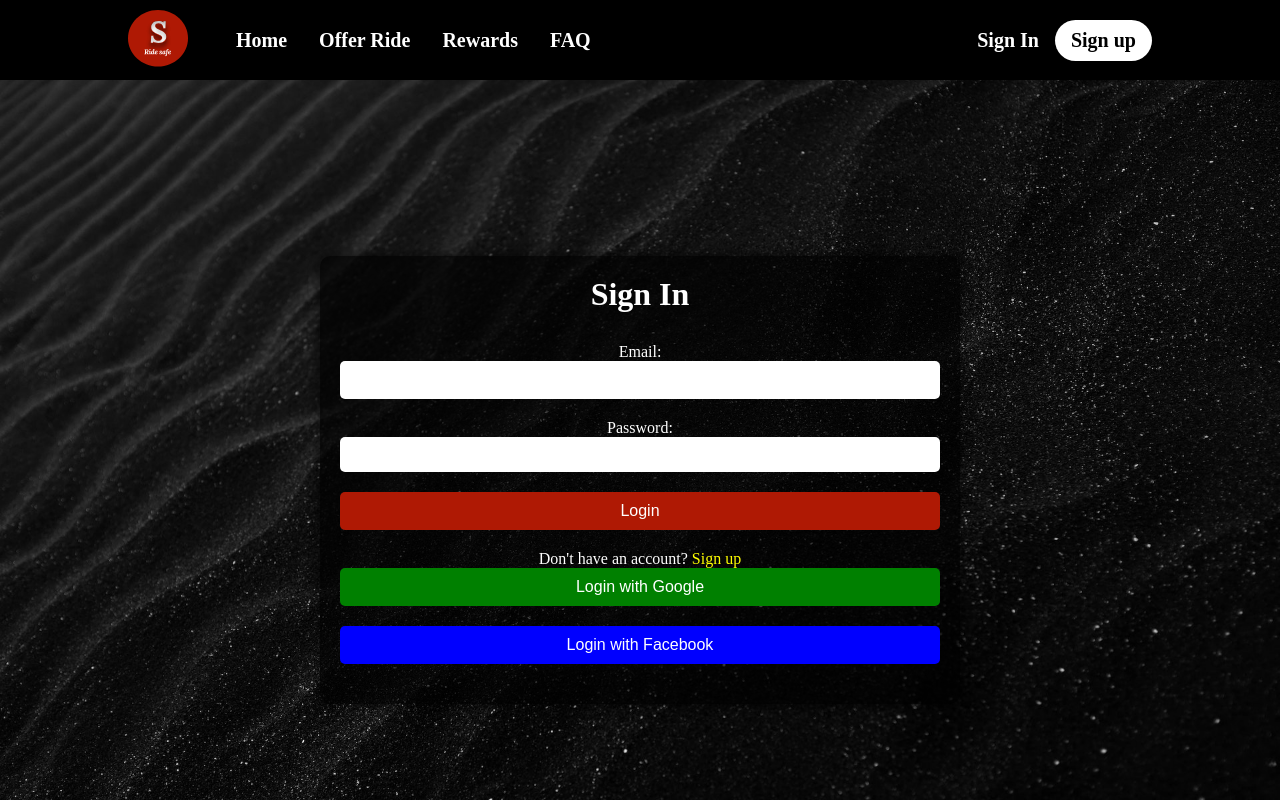
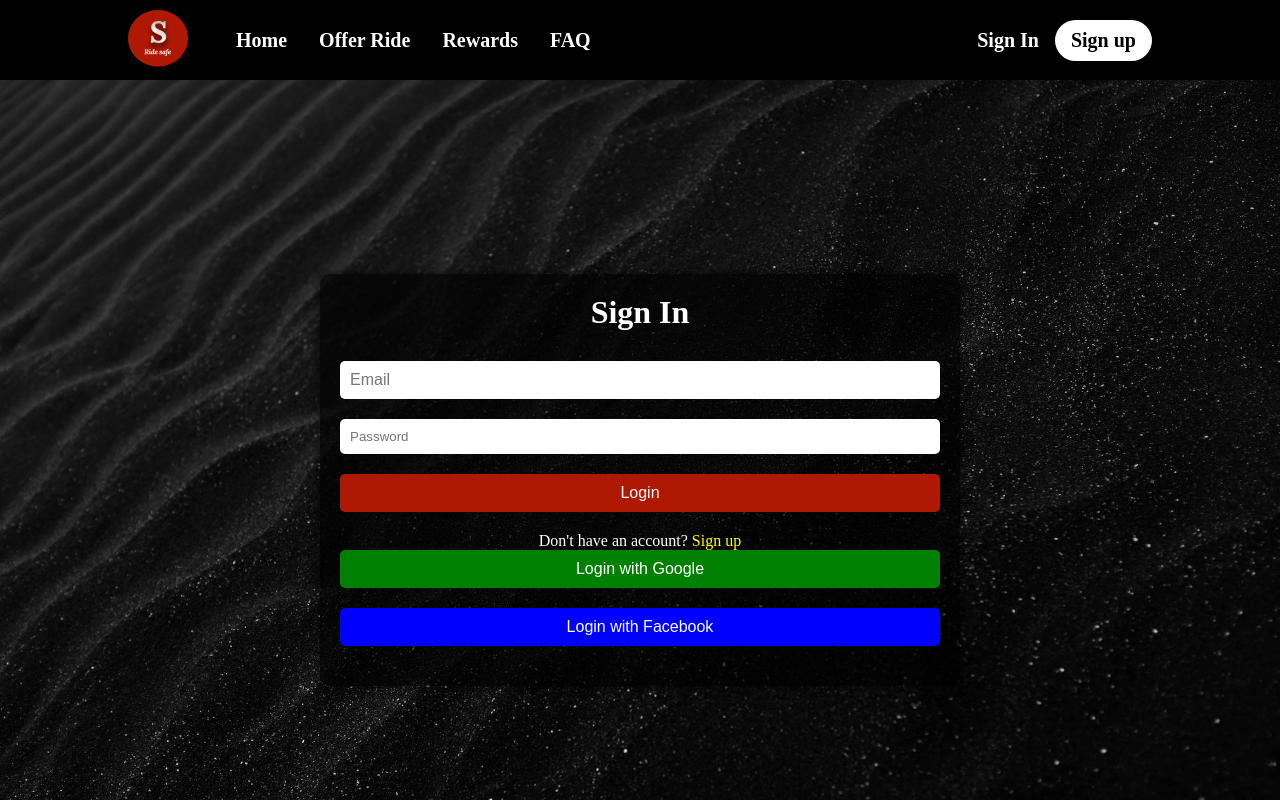
Before and after one commit to MariusBaldovin/Solent_Ride_Share, a React (Create React App) app: page /SignIn in a window 1280 px wide. Shown: the top 800 px of the page. Built offline with nearby package versions, Linux system fonts and the light colour scheme; no server answers.

Commit message:
implemented firebase  authentication, sign up and sign in using email and password

```diff
--- a/package.json
+++ b/package.json
@@ -38,5 +38,8 @@
       "last 1 firefox version",
       "last 1 safari version"
     ]
+  },
+  "devDependencies": {
+    "@babel/plugin-proposal-private-property-in-object": "^7.21.11"
   }
 }
--- a/src/App.js
+++ b/src/App.js
@@ -16,10 +16,12 @@ import {
   SignIn,
 } from "./components";
 import "./App.css";
+import { AuthContextProvider } from "./components/context/Authcontext";
 const App = () => {
   return (
     <>
       <Router>
+        <AuthContextProvider>
           <NavBar />
           <Routes>
             <Route exact path="/" element={<Home />} />
@@ -35,6 +37,7 @@ const App = () => {
             // Catch all unmatched routes
             <Route path="*" element={<NotFound />} />
           </Routes>
+        </AuthContextProvider>
         <Footer />
       </Router>
     </>
--- /dev/null
+++ b/src/components/context/Authcontext.js
@@ -0,0 +1,68 @@
+import React, { createContext, useContext, useState, useEffect } from "react";
+import { auth } from "../firebase";
+import {
+  createUserWithEmailAndPassword,
+  signInWithEmailAndPassword,
+  signOut as signOutFirebase,
+  onAuthStateChanged,
+} from "firebase/auth";
+
+// Create a context for managing authentication
+const AuthContext = createContext();
+
+// Custom hook to use the AuthContext
+export const useAuth = () => {
+  return useContext(AuthContext);
+};
+
+// AuthContextProvider component to wrap your application
+export const AuthContextProvider = ({ children }) => {
+  const [currentUser, setCurrentUser] = useState(null);
+  const [loading, setLoading] = useState(true);
+
+  // Function to register a new user
+  const signUp = async (email, password) => {
+    return createUserWithEmailAndPassword(auth, email, password);
+  };
+
+  // Function to log in an existing user
+  const signIn = async (email, password) => {
+    return signInWithEmailAndPassword(auth, email, password);
+  };
+
+  // Function to log out the current user
+  const signOut = async () => {
+    return signOutFirebase(auth);
+  };
+
+  // Listen for changes in authentication state
+  useEffect(() => {
+    const unsubscribe = onAuthStateChanged(auth, (user) => {
+      if (user) {
+        // User is signed in, fetch additional data like name
+        const displayName = user.displayName;
+        setCurrentUser({ ...user, displayName });
+        setLoading(false);
+      } else {
+        // User is signed out
+        setCurrentUser(null);
+        setLoading(false);
+      }
+    });
+
+    return unsubscribe;
+  }, []);
+
+  const value = {
+    currentUser,
+    signUp,
+    signIn,
+    signOut,
+  };
+
+  return (
+    <AuthContext.Provider value={value}>
+      {!loading && children}
+    </AuthContext.Provider>
+  );
+};
--- a/src/components/signin/SignIn.css
+++ b/src/components/signin/SignIn.css
@@ -47,6 +47,30 @@
 .signin-form input[type="email"],
 .signin-form input[type="password"] {
     margin-bottom: 20px;
+}
+
+.error {
+    color: #af1904;
+    font-size: 12px;
+    position: absolute;
+    right: 10px;
+    top: 35%;
+    transform: translateY(-50%);
+    pointer-events: none;
+}
+
+.error_empty-field {
+    color: #af1904;
+    font-size: 12px;
+    position: absolute;
+    left: 10px;
+    top: 35%;
+    transform: translateY(-50%);
+    pointer-events: none;
+}
+
+.name-error {
+    position: relative;
 }
 
 /* Customize button styles */
--- a/src/components/signin/SignIn.js
+++ b/src/components/signin/SignIn.js
@@ -1,34 +1,115 @@
 import React, { useState } from "react";
-import { NavLink } from "react-router-dom";
+import { NavLink, useNavigate } from "react-router-dom";
+import { signInWithEmailAndPassword } from "firebase/auth"; // Import the signInWithEmailAndPassword function
+import { useAuth } from "../context/Authcontext"; // Import the useAuth hook for authentication
 import "./SignIn.css";
 
-function SignIn() {
+const SignIn = () => {
   const [email, setEmail] = useState("");
+  const [emailErrors, setEmailErrors] = useState({});
   const [password, setPassword] = useState("");
+  const [passwordErrors, setPasswordErrors] = useState({});
+  const navigate = useNavigate(); // Use the useNavigate hook to navigate to other pages
+  const { signIn } = useAuth(); // Get the signIn function from your authentication context
 
-  const handleSubmit = (e) => {
+  const [errors, setErrors] = useState({});
+
+  const handleEmailChange = (e) => {
+    setEmail(e.target.value);
+
+    if (!/\S+@\S+\.\S+/.test(e.target.value)) {
+      setEmailErrors({
+        invalid: "Invalid email address",
+      });
+    } else {
+      setEmailErrors({});
+    }
+  };
+
+  const handlePasswordChange = (e) => {
+    setPassword(e.target.value);
+
+    if (e.target.value.length < 8) {
+      setPasswordErrors({
+        minLength: "Password must be minimum 8 characters",
+      });
+    } else {
+      setPasswordErrors({});
+    }
+  };
+
+  const handleSubmit = async (e) => {
     e.preventDefault();
-    // Your login logic here
+
+    let errors = {};
+
+    // Email validation logic
+    if (!email) {
+      errors.email = "Email is required";
+    } else if (!/\S+@\S+\.\S+/.test(email)) {
+      errors.email = "";
+    }
+
+    // Password validation logic
+    if (!password) {
+      errors.password = "Password is required";
+    } else if (password.length < 8) {
+      errors.password = "";
+    }
+
+    setErrors(errors);
+
+    // Check if there are no validation errors
+    if (Object.keys(errors).length === 0) {
+      try {
+        // Perform Firebase login with email and password
+        await signIn(email, password);
+        navigate("/"); // Redirect the user to the home page after successful login
+      } catch (error) {
+        console.error("Error signing in:", error.message);
+      }
+    }
   };
 
   return (
     <div className="sign-in-body">
-      <form className="signin-form" onSubmit={handleSubmit}>
+      <form className="signin-form" onSubmit={handleSubmit} noValidate>
         <h1>Sign In</h1>
+        {/* Email Input and error handling */}
+        <div className="name-error">
+          <input
+            id="email-input"
+            type="email"
+            placeholder={!email && !errors.email ? "Email" : ""}
+            value={email}
+            onChange={handleEmailChange}
+            className={emailErrors.invalid ? "input-error" : ""}
+          />
+          {!email && errors.email && (
+            <p className="error_empty-field">{errors.email}</p>
+          )}
+          {emailErrors.invalid && (
+            <p className="error">{emailErrors.invalid}</p>
+          )}
+        </div>
 
-        <label>Email:</label>
-        <input
-          type="email"
-          value={email}
-          onChange={(e) => setEmail(e.target.value)}
-        />
-
-        <label>Password:</label>
-        <input
-          type="password"
-          value={password}
-          onChange={(e) => setPassword(e.target.value)}
-        />
+        {/* Password Input and error handling */}
+        <div className="name-error">
+          <input
+            id="password-input"
+            type="password"
+            placeholder={!password && !errors.password ? "Password" : ""}
+            value={password}
+            onChange={handlePasswordChange}
+            className={passwordErrors.minLength ? "input-error" : ""}
+          />
+          {!password && errors.password && (
+            <p className="error_empty-field">{errors.password}</p>
+          )}
+          {passwordErrors.minLength && (
+            <p className="error">{passwordErrors.minLength}</p>
+          )}
+        </div>
 
         <button type="submit">Login</button>
 
@@ -42,6 +123,6 @@ function SignIn() {
       </form>
     </div>
   );
-}
+};
 
 export default SignIn;
--- a/src/components/signup/SignUp.css
+++ b/src/components/signup/SignUp.css
@@ -1,5 +1,3 @@
-/* SignUp.css */
-
 /* Set the background to cover the entire screen */
 .sign_up-body {
     background-image: url("../../assets/SignUp-background.jpg");
@@ -15,14 +13,13 @@
 
 .signup-form {
     background: rgba(0, 0, 0, 0.7);
-    /* Add a semi-transparent background color to the form */
+    /* Added a semi-transparent background color to the form */
     color: white;
     padding: 20px;
     width: 50%;
     border-radius: 10px;
-    /* Add border-radius for rounded corners */
     box-shadow: 0px 0px 10px 2px rgba(0, 0, 0, 0.5);
-    /* Add a shadow for depth */
+    /* Added a shadow for depth */
     text-align: center;
 }
 
@@ -50,13 +47,28 @@
 .error {
     color: #af1904;
     font-size: 12px;
+    position: absolute;
+    right: 10px;
+    top: 35%;
+    transform: translateY(-50%);
+    pointer-events: none;
 }
 
-.input-error {
-    border: 1px solid #af1904;
+.error_empty-field {
+    color: #af1904;
+    font-size: 12px;
+    position: absolute;
+    left: 10px;
+    top: 35%;
+    transform: translateY(-50%);
+    pointer-events: none;
 }
 
-/* Customize button styles */
+.name-error {
+    position: relative;
+}
+
+/* register button styles */
 button[type="submit"] {
     background-color: #af1904;
     color: white;
@@ -66,12 +78,6 @@ button[type="submit"] {
 button[type="submit"]:hover {
     background-color: white;
     color: #af1904;
-}
-
-button.google {
-    background-color: green;
-    color: white;
-    transition: background-color 0.3s, color 0.3s;
 }
 
 /* Style for the "Sign in" link */
@@ -86,6 +92,12 @@ button.google {
 .signup-form .message a:hover {
     color: #af1904;
     /* Change to #af1904 on hover */
+}
+
+button.google {
+    background-color: green;
+    color: white;
+    transition: background-color 0.3s, color 0.3s;
 }
 
 button.google:hover {
@@ -104,21 +116,6 @@ button.facebook:hover {
     color: blue;
 }
 
-.error {
-    color: #af1904;
-
-}
-
-.name-error {
-    position: relative;
-}
-
-.error {
-    position: absolute;
-    right: 10px;
-    top: 35%;
-    transform: translateY(-50%);
-}
 
 /* Add styles for tablet (e.g., iPad) */
 @media (max-width: 768px) {
--- a/src/components/signup/SignUp.js
+++ b/src/components/signup/SignUp.js
@@ -1,8 +1,12 @@
 import React, { useState } from "react";
-import { NavLink } from "react-router-dom";
+import { NavLink, useNavigate } from "react-router-dom";
+import { createUserWithEmailAndPassword, updateProfile } from "firebase/auth"; // Import the createUserWithEmailAndPassword function
+import { auth } from "../firebase"; // Import your Firebase authentication instance
 import "./SignUp.css";
 
-function SignUp() {
+const SignUp = () => {
+  /*firebase authentication using email and password*/
+
   const [name, setName] = useState("");
   const [nameErrors, setNameErrors] = useState({});
   const [email, setEmail] = useState("");
@@ -13,9 +17,12 @@ function SignUp() {
   const [passwordErrors, setPasswordErrors] = useState({});
   const [confirmPassword, setConfirmPassword] = useState("");
   const [confirmPasswordErrors, setConfirmPasswordErrors] = useState({});
+  //const to direct user to home page after creating account
+  const navigate = useNavigate();
 
   const [errors, setErrors] = useState({});
 
+  //name error on the right side of input box in real time if name not having more than 3 characters
   const handleNameChange = (e) => {
     setName(e.target.value);
 
@@ -28,6 +35,7 @@ function SignUp() {
     }
   };
 
+  //email error on the right side of input box in real time if email not valid
   const handleEmailChange = (e) => {
     setEmail(e.target.value);
 
@@ -40,6 +48,7 @@ function SignUp() {
     }
   };
 
+  //student number error on the right side of input box in real time if student number is not 8 digits
   const handleStudentNumberChange = (e) => {
     setStudentNumber(e.target.value);
 
@@ -52,6 +61,7 @@ function SignUp() {
     }
   };
 
+  //password error on the right side of input box in real time if password don't have minimum 8 characters
   const handlePasswordChange = (e) => {
     setPassword(e.target.value);
 
@@ -64,10 +74,11 @@ function SignUp() {
     }
   };
 
+  //password error on the right side of input box in real time if password don't match
   const handleConfirmPasswordChange = (e) => {
     setConfirmPassword(e.target.value);
 
-    if (e.target.value != password) {
+    if (e.target.value !== password) {
       setConfirmPasswordErrors({
         mismatch: "Passwords do not match",
       });
@@ -76,10 +87,11 @@ function SignUp() {
     }
   };
 
-  const handleSubmit = (e) => {
+  const handleSubmit = async (e) => {
     e.preventDefault();
 
     let errors = {};
+
     //name validation
     if (!name) {
       errors.name = "Name is required";
@@ -116,6 +128,27 @@ function SignUp() {
     }
 
     setErrors(errors);
+    // Check if there are no validation errors
+    if (Object.keys(errors).length === 0) {
+      try {
+        // Perform Firebase registration with name, email, student number, and password
+        const userCredential = await createUserWithEmailAndPassword(
+          auth,
+          email,
+          password
+        );
+
+        const user = userCredential.user;
+
+        // Set the user's displayName to the provided name
+        await updateProfile(user, {
+          displayName: name,
+        });
+        navigate("/SignIn"); //redirect user to Sign in page after succesfully registration
+      } catch (error) {
+        console.error("Error creating user:", error.message);
+      }
+    }
   };
 
   return (
@@ -123,94 +156,110 @@ function SignUp() {
       <form className="signup-form" onSubmit={handleSubmit} noValidate>
         <h1>Sign Up</h1>
 
-        {errors.name && <p className="error">{errors.name}</p>}
+        {/* Name Input and error handling */}
         <div className="name-error">
           <input
             id="name-input"
             type="text"
-            placeholder="Name"
+            placeholder={!name && !errors.name ? "Name" : ""}
             value={name}
             onChange={handleNameChange}
             className={nameErrors.minLength ? "input-error" : ""}
           />
+          {!name && errors.name && (
+            <p className="error_empty-field">{errors.name}</p>
+          )}
           {nameErrors.minLength && (
             <p className="error">{nameErrors.minLength}</p>
           )}
         </div>
 
-        {errors.email && <p className="error">{errors.email}</p>}
+        {/* Email Input and error handling */}
         <div className="name-error">
           <input
             id="email-input"
             type="email"
-            placeholder="Email"
+            placeholder={!email && !errors.email ? "Email" : ""}
             value={email}
             onChange={handleEmailChange}
             className={emailErrors.invalid ? "input-error" : ""}
           />
+          {!email && errors.email && (
+            <p className="error_empty-field">{errors.email}</p>
+          )}
           {emailErrors.invalid && (
             <p className="error">{emailErrors.invalid}</p>
           )}
         </div>
 
+        {/* Student Number Input and error handling */}
         <div className="name-error">
           <input
             id="studentNumber-input"
             type="text"
-            placeholder="Student Number"
+            placeholder={
+              !studentNumber && !errors.studentNumber ? "Student Number" : ""
+            }
             value={studentNumber}
             onChange={handleStudentNumberChange}
             className={studentNumberErrors.invalid ? "input-error" : ""}
           />
+          {!studentNumber && errors.studentNumber && (
+            <p className="error_empty-field">{errors.studentNumber}</p>
+          )}
           {studentNumberErrors.invalid && (
             <p className="error">{studentNumberErrors.invalid}</p>
           )}
         </div>
 
+        {/* Password Input and error handling */}
         <div className="name-error">
           <input
             id="password-input"
             type="password"
-            placeholder="Password"
+            placeholder={!password && !errors.password ? "Password" : ""}
             value={password}
             onChange={handlePasswordChange}
             className={passwordErrors.minLength ? "input-error" : ""}
           />
+          {!password && errors.password && (
+            <p className="error_empty-field">{errors.password}</p>
+          )}
           {passwordErrors.minLength && (
             <p className="error">{passwordErrors.minLength}</p>
           )}
         </div>
 
-        {errors.confirmPassword && (
-          <p className="error">{errors.confirmPassword}</p>
-        )}
-
+        {/* Confirm Password Input and error handling */}
         <div className="name-error">
           <input
             id="confirmPassword-input"
             type="password"
-            placeholder="Confirm Password"
+            placeholder={
+              !confirmPassword && !errors.confirmPassword
+                ? "Confirm Password"
+                : ""
+            }
             value={confirmPassword}
             onChange={handleConfirmPasswordChange}
             className={confirmPasswordErrors.mismatch ? "input-error" : ""}
           />
+          {!confirmPassword && errors.confirmPassword && (
+            <p className="error_empty-field">{errors.confirmPassword}</p>
+          )}
           {confirmPasswordErrors.mismatch && (
             <p className="error">{confirmPasswordErrors.mismatch}</p>
           )}
         </div>
-
         <button type="submit">Register</button>
-
         <p className="message">
           Already have an account? <NavLink to="/SignIn">Sign in</NavLink>
         </p>
-
         <button className="google">Login with Google</button>
-
         <button className="facebook">Login with Facebook</button>
       </form>
     </div>
   );
-}
+};
 
 export default SignUp;
```
Also changed, not shown: src/components/firebase.js (+3 -5 lines), src/components/navbar/NavBar.js (+24 -0 lines), 1 other file (tests, documents, lock files or other folders). Lines whose indentation alone changed are shown as unchanged.
